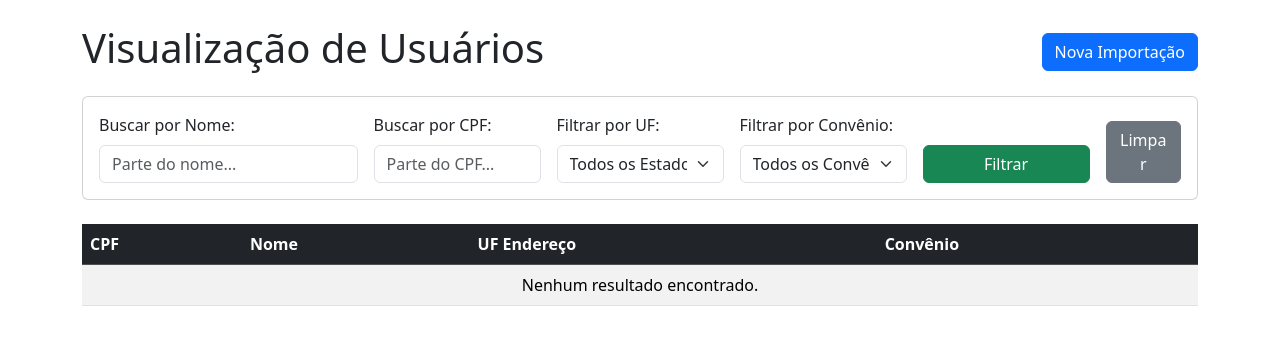
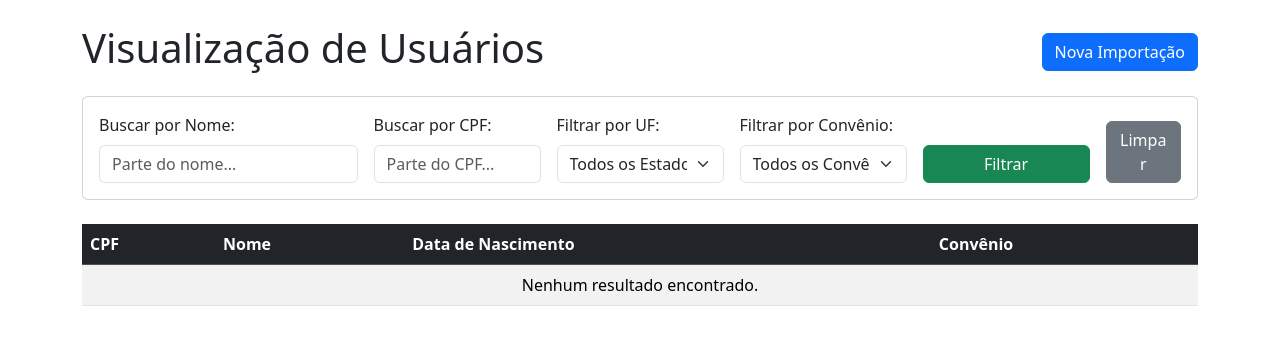
Before and after one commit to ViniciusAvila1/ImportLev, a Flask app: page /visualizar in a window 1280 px wide. Shown: the top 345 px of the page. Run offline with Flask 3, Linux system fonts and the light colour scheme; data that the repository does not hold is empty; parts of the project's set-up code (start-up, migrations or seed data) failed here and were passed over; some libraries are stand-ins or nearby versions.

Commit message:
fix: date of birth display in preview

```diff
--- a/app.py
+++ b/app.py
@@ -132,7 +132,7 @@ def importar_planilha_pessoas(caminho_planilha, nome_convenio):
         logging.info("Iniciando pré-processamento dos dados.")
         df.rename(columns={'NaoPerturbe': 'nao_perturbe'}, inplace=True)
         df['cpf'] = df['cpf'].astype(str).str.replace(r'\D', '', regex=True)
-        df['data_nascimento'] = pd.to_datetime(df['data_nascimento'], format='%d/%m/%Y', errors='coerce')
+        df['data_nascimento'] = pd.to_datetime(df['data_nascimento'], dayfirst=True, errors='coerce')
         df['salario'] = df['salario'].astype(str).str.replace(',', '.', regex=False)
         df['salario'] = pd.to_numeric(df['salario'], errors='coerce')
 
@@ -316,7 +316,7 @@ def visualizar_dados():
 
         # Define as variáveis de paginação
         page = request.args.get('page', 1, type=int)
-        per_page = 20
+        per_page = 20 # Itens por página
         offset = (page - 1) * per_page
 
         # Constrói a query de filtro dinamicamente
@@ -348,12 +348,19 @@ def visualizar_dados():
             total_pages = 1
 
         # Busca os dados da PÁGINA ATUAL
-        select_query = f"SELECT cpf, nome, uf_endereco, convenio {base_query} ORDER BY nome, cpf LIMIT %s OFFSET %s;"
+        select_query = f"SELECT cpf, nome, data_nascimento, convenio {base_query} ORDER BY nome, cpf LIMIT %s OFFSET %s;"
         query_params_with_pagination = params + [per_page, offset]
 
         cur.execute(select_query, query_params_with_pagination)
-        usuarios = cur.fetchall()
+        usuarios_raw = cur.fetchall() # Lista de tuplas (cpf, nome, data_nascimento, convenio)
         cur.close()
+
+        #Formatar data para padrão brasileiro (dd/mm/yyyy)
+        usuarios = []
+        for user in usuarios_raw:
+            cpf, nome, data_nasc, convenio = user
+            data_formatada = data_nasc.strftime('%d/%m/%Y') if data_nasc else None
+            usuarios.append((cpf, nome, data_formatada, convenio))
 
     except Exception as e:
         flash(f"Erro ao carregar dados: {e}", 'error')
--- a/templates/visualizar.html
+++ b/templates/visualizar.html
@@ -78,7 +78,7 @@
                 <tr>
                     <th>CPF</th>
                     <th>Nome</th>
-                    <th>UF Endereço</th>
+                    <th>Data de Nascimento</th>
                     <th>Convênio</th>
                 </tr>
             </thead>
```
